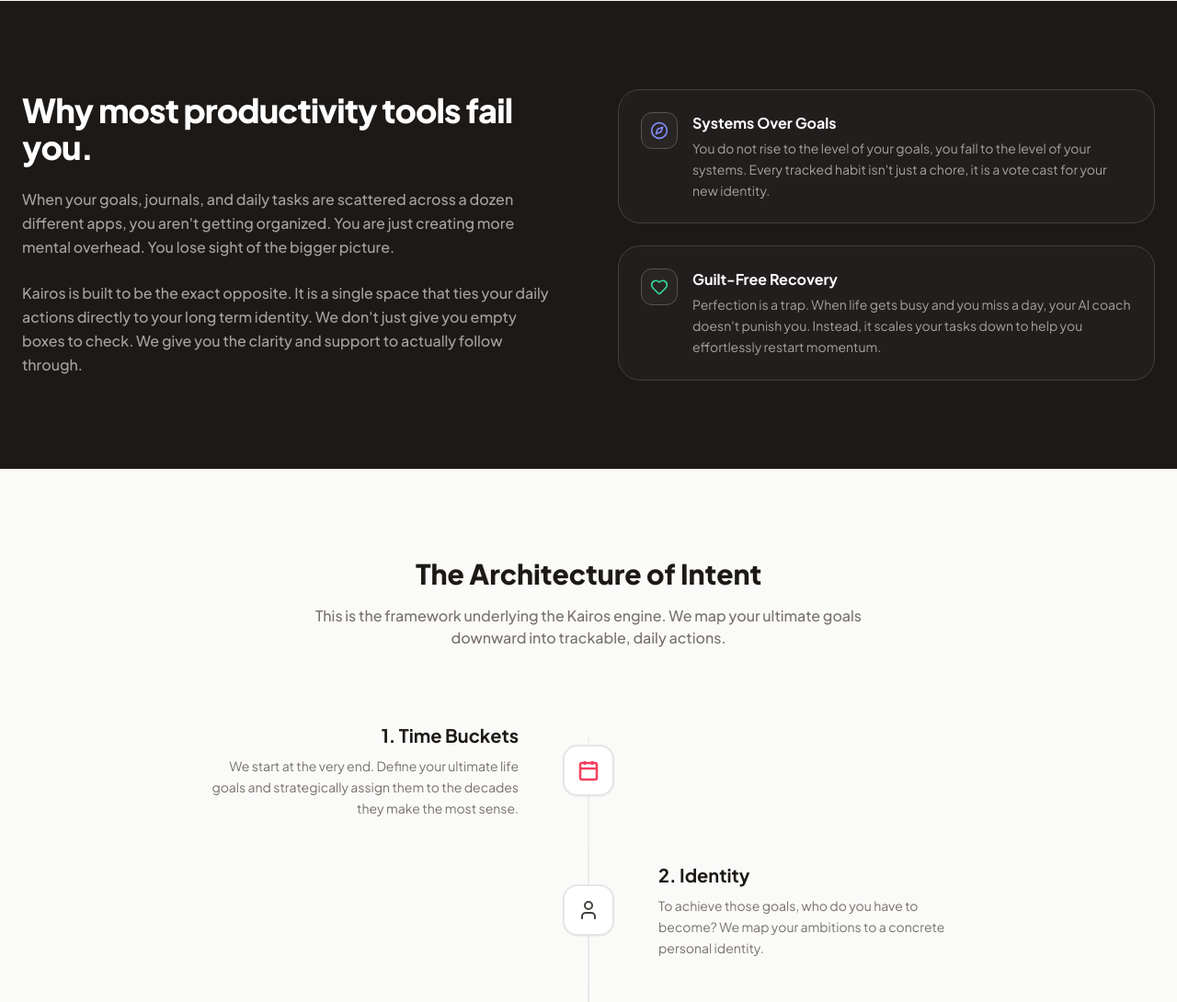
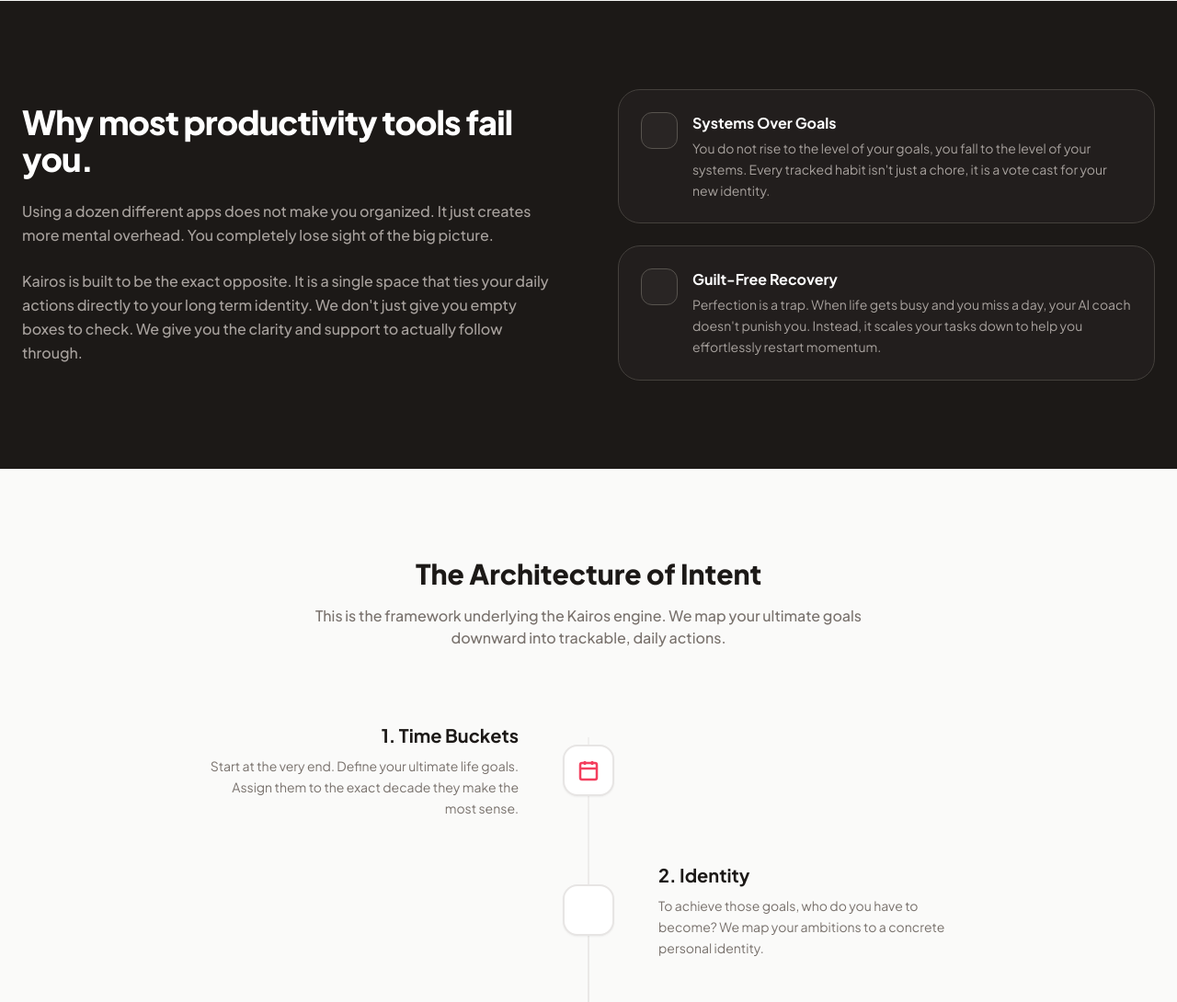
Before and after one commit to Art3nix/PersonalHQ, a Flask app: page / in a window 1280 px wide. Shown: the part 1371-2461 px from the top of the page at 92% size. Run offline with Flask 3, Linux system fonts and the light colour scheme; style sheets or scripts are compiled from the project's sources; some libraries are stand-ins or nearby versions.

Commit message:
SEO optimizations

```diff
--- a/personalhq/__init__.py
+++ b/personalhq/__init__.py
@@ -5,6 +5,7 @@ import time
 from datetime import timedelta
 from flask import Flask, render_template, session, request
 from flask_login import current_user
+from flask_compress import Compress
 from werkzeug.middleware.proxy_fix import ProxyFix
 from personalhq.services.time_service import get_local_now, get_logical_today
 from personalhq.extensions import db, bcrypt, login_manager, migrate, csrf, mail, limiter
@@ -32,6 +33,8 @@ def create_app(config_name=None):
         config_name = os.environ.get("FLASK_CONFIG", "development")
 
     app.config.from_object(CONFIG_MAP.get(config_name, DevelopmentConfig))
+
+    Compress(app)
 
     db.init_app(app)
     migrate.init_app(app, db)
@@ -146,4 +149,12 @@ def create_app(config_name=None):
                 # Update the session with the new timestamp
                 session['last_activity_log'] = now
 
+    @app.after_request
+    def add_header(response):
+        """Cache static files for 1 year to improve performance/TTFB."""
+        if 'static' in request.path:
+            response.cache_control.max_age = 31536000
+            response.cache_control.public = True
+        return response
+
     return app
--- /dev/null
+++ b/personalhq/static/llms.txt
@@ -0,0 +1,5 @@
+# Kairos
+
+> A unified workspace connecting daily habits, deep focus, and self-reflection.
+
+Kairos is a privacy-first personal productivity system. It replaces fragmented tools by integrating an adaptive habit tracker, a deep work timer, and an AES-encrypted private journal into one environment. It utilizes a framework based on mapping decade-long goals to daily, identity-based actions.
--- a/personalhq/templates/landing.html
+++ b/personalhq/templates/landing.html
@@ -5,7 +5,7 @@
     <meta name="viewport" content="width=device-width, initial-scale=1.0">
     <meta name="csrf-token" content="{{ csrf_token() }}">
     <!-- Primary Meta Tags -->
-    <title>Kairos — Intentional Habit Tracker, Private Journal & Deep Focus</title>
+    <title>Kairos | Identity Habits, Journal & Focus</title>
     <meta name="title" content="Kairos — Intentional Habit Tracker, Private Journal & Deep Focus">
     <meta name="description" content="A private sanctuary for your daily routines. Build lasting habits, enter deep focus, and reflect safely with an encrypted journal and a mindful AI guide.">
 
@@ -32,7 +32,9 @@
     <link href="https://fonts.googleapis.com/css2?family=JetBrains+Mono:wght@400;700;800&family=Plus+Jakarta+Sans:wght@400;500;600;700;800&display=swap" rel="stylesheet">
     <link rel="stylesheet" href="{{ url_for('static', filename='css/tailwind.css') }}">
     <link rel="stylesheet" href="{{ url_for('static', filename='css/style.css') }}">
-    <script src="https://unpkg.com/lucide@latest" defer></script>
+
+    <!-- Lucide icons — self-hosted -->
+    <script src="{{ url_for('static', filename='js/lucide.min.js') }}"></script>
 
     {% if config.GA_TRACKING_ID %}
         <script>
@@ -145,7 +147,7 @@
         "name": "How is this different from other productivity apps?",
         "acceptedAnswer": {
             "@type": "Answer",
-            "text": "Most tools give you a blank canvas, which forces you to spend hours designing your own setup. Kairos is a ready made personal productivity system. It seamlessly integrates your habit tracking, journaling, and deep work into one cohesive environment, guided by an AI that actively supports your self improvement journey."
+            "text": "Most tools give you a blank canvas. This forces you to spend hours building your own setup. Kairos gives you a ready-made system. It links your habits, journal, and focus timer into one space. Your AI coach guides you along the way."
         }
         },
         {
@@ -474,7 +476,7 @@
                 <div>
                     <h2 class="text-3xl md:text-4xl font-extrabold mb-6 tracking-tight">Why most productivity tools fail you.</h2>
                     <p class="text-stone-400 font-medium leading-relaxed mb-6">
-                        When your goals, journals, and daily tasks are scattered across a dozen different apps, you aren't getting organized. You are just creating more mental overhead. You lose sight of the bigger picture.
+                        Using a dozen different apps does not make you organized. It just creates more mental overhead. You completely lose sight of the big picture.
                     </p>
                     <p class="text-stone-400 font-medium leading-relaxed">
                         Kairos is built to be the exact opposite. It is a single space that ties your daily actions directly to your long term identity. We don't just give you empty boxes to check. We give you the clarity and support to actually follow through.
@@ -521,7 +523,7 @@
                     <div class="relative flex flex-col md:flex-row items-start md:items-center justify-between gap-6 md:gap-12 group">
                         <div class="md:w-1/2 md:text-right order-2 md:order-1">
                             <h3 class="text-xl font-bold text-stone-900 mb-2">1. Time Buckets</h3>
-                            <p class="text-sm text-stone-500 leading-relaxed">We start at the very end. Define your ultimate life goals and strategically assign them to the decades they make the most sense.</p>
+                            <p class="text-sm text-stone-500 leading-relaxed">Start at the very end. Define your ultimate life goals. Assign them to the exact decade they make the most sense.</p>
                         </div>
                         <div class="absolute left-0 md:relative md:left-auto w-14 h-14 bg-white rounded-2xl border-2 border-stone-200 flex items-center justify-center text-rose-500 shadow-sm z-10 order-1 md:order-2 shrink-0 group-hover:border-rose-300 group-hover:scale-110 transition-all">
                             <svg aria-hidden="true" viewBox="0 0 24 24" fill="none" stroke="currentColor" stroke-width="2.5" class="w-6 h-6"><rect x="3" y="4" width="18" height="18" rx="2" ry="2"></rect><line x1="16" y1="2" x2="16" y2="6"></line><line x1="8" y1="2" x2="8" y2="6"></line><line x1="3" y1="10" x2="21" y2="10"></line></svg>
@@ -598,7 +600,7 @@
                             <svg aria-hidden="true" viewBox="0 0 24 24" fill="none" stroke="currentColor" stroke-width="2" stroke-linecap="round" stroke-linejoin="round" class="w-6 h-6"><circle cx="12" cy="12" r="10"></circle><polyline points="12 6 12 12 16 14"></polyline></svg>
                         </div>
                         <h3 class="text-2xl font-bold text-stone-900 mb-2">Deep Work Engine</h3>
-                        <p class="text-stone-600 font-medium max-w-md">The most meaningful progress happens during periods of distraction-free concentration. Activate the integrated timer to tune out the noise and execute your highest leverage tasks without context switching.</p>
+                        <p class="text-stone-600 font-medium max-w-md">Deep focus drives real progress. Use the built-in timer to block out noise. Finish your most important work without switching contexts.</p>
                     </div>
                 </div>
 
@@ -626,7 +628,7 @@
                             <svg aria-hidden="true" viewBox="0 0 24 24" fill="none" stroke="currentColor" stroke-width="2" stroke-linecap="round" stroke-linejoin="round" class="w-5 h-5"><polyline points="22 12 16 12 14 15 10 15 8 12 2 12"></polyline><path d="M5.45 5.11L2 12v6a2 2 0 0 0 2 2h16a2 2 0 0 0 2-2v-6l-3.45-6.89A2 2 0 0 0 16.76 4H7.24a2 2 0 0 0-1.79 1.11z"></path></svg>
                         </div>
                         <h3 class="text-xl font-bold text-stone-900 mb-2">Universal Inbox</h3>
-                        <p class="text-sm text-stone-600 font-medium">Your mind is meant for having ideas, not endlessly holding onto them. Instantly capture every passing thought, task, or sudden worry the moment it strikes to immediately relieve stress and mental friction.</p>
+                        <p class="text-sm text-stone-600 font-medium">Your mind is meant for having ideas, not holding them. Instantly capture passing thoughts, tasks, or worries. Relieve stress and clear your mental friction the moment it strikes.</p>
                     </div>
                 </div>
 
@@ -655,7 +657,7 @@
                             <svg aria-hidden="true" viewBox="0 0 24 24" fill="none" stroke="currentColor" stroke-width="2" stroke-linecap="round" stroke-linejoin="round" class="w-5 h-5"><rect x="3" y="4" width="18" height="18" rx="2" ry="2"></rect><line x1="16" y1="2" x2="16" y2="6"></line><line x1="8" y1="2" x2="8" y2="6"></line><line x1="3" y1="10" x2="21" y2="10"></line></svg>
                         </div>
                         <h3 class="text-xl font-bold text-stone-900 mb-2">Decade Planner</h3>
-                        <p class="text-sm text-stone-600 font-medium max-w-2xl">A traditional bucket list tricks you into delaying your dreams. The Kairos planner lets you assign experiences to the exact decade they make the most physical and mental sense, ensuring you live them before the window closes.</p>
+                        <p class="text-sm text-stone-600 font-medium max-w-2xl">A traditional bucket list delays your dreams. Kairos lets you assign experiences to specific decades. Live them before your window closes.</p>
                     </div>
                 </div>
 
@@ -666,7 +668,7 @@
                             <i data-lucide="lock" class="w-5 h-5"></i>
                         </div>
                         <h3 class="text-xl font-bold text-stone-900 mb-2">Uncompromising Privacy</h3>
-                        <p class="text-sm text-stone-600 font-medium leading-relaxed">A clear mind requires a truly safe space. Your journals, thoughts, and reflections are protected with AES encryption at rest. If our infrastructure is ever compromised, your entries remain mathematically locked. We provide the workspace; your insights remain entirely your own.</p>
+                        <p class="text-sm text-stone-600 font-medium leading-relaxed">Your mind needs a safe space. We protect your journals with AES encryption. If our servers are ever breached, your entries remain mathematically locked. Your insights are strictly your own.</p>
                     </div>
 
                     <div class="relative z-10 md:w-1/2 w-full flex justify-end">
@@ -1020,6 +1022,7 @@
             </div>
             <div class="flex gap-6 text-sm font-medium text-stone-400">
                 <a href="{{ url_for('landing.privacy') }}" class="hover:text-white transition-colors">Privacy</a>
+                <a href="{{ url_for('landing.privacy') }}#cookies-analytics" class="hover:text-white transition-colors">Cookie Policy</a>
                 <a href="{{ url_for('landing.terms') }}" class="hover:text-white transition-colors">Terms</a>
                 <a href="mailto:lifehq.support@gmail.com" class="hover:text-white transition-colors">Support</a>
             </div>
--- a/personalhq/templates/legal/privacy.html
+++ b/personalhq/templates/legal/privacy.html
@@ -3,7 +3,7 @@
 <head>
     <meta charset="UTF-8">
     <meta name="viewport" content="width=device-width, initial-scale=1.0">
-    <title>Privacy Policy | Kairos</title>
+    <title>Privacy & Cookie Policy | Kairos</title>
 
     <link rel="preconnect" href="https://fonts.googleapis.com">
     <link rel="preconnect" href="https://fonts.gstatic.com" crossorigin>
--- a/requirements.txt
+++ b/requirements.txt
@@ -4,6 +4,7 @@ anyio==4.13.0
 APScheduler==3.10.4
 bcrypt==4.1.2
 blinker==1.7.0
+brotli==1.2.0
 certifi==2026.2.25
 cffi==2.0.0
 charset-normalizer==3.4.7
@@ -17,6 +18,7 @@ email-validator==2.3.0
 exceptiongroup==1.2.1
 Flask==3.0.3
 Flask-Bcrypt==1.0.1
+Flask-Compress==1.24
 Flask-Limiter==4.1.1
 Flask-Login==0.6.3
 Flask-Mail==0.10.0
```
Also changed, not shown: personalhq/static/ai.txt (added, +8 -0 lines).
